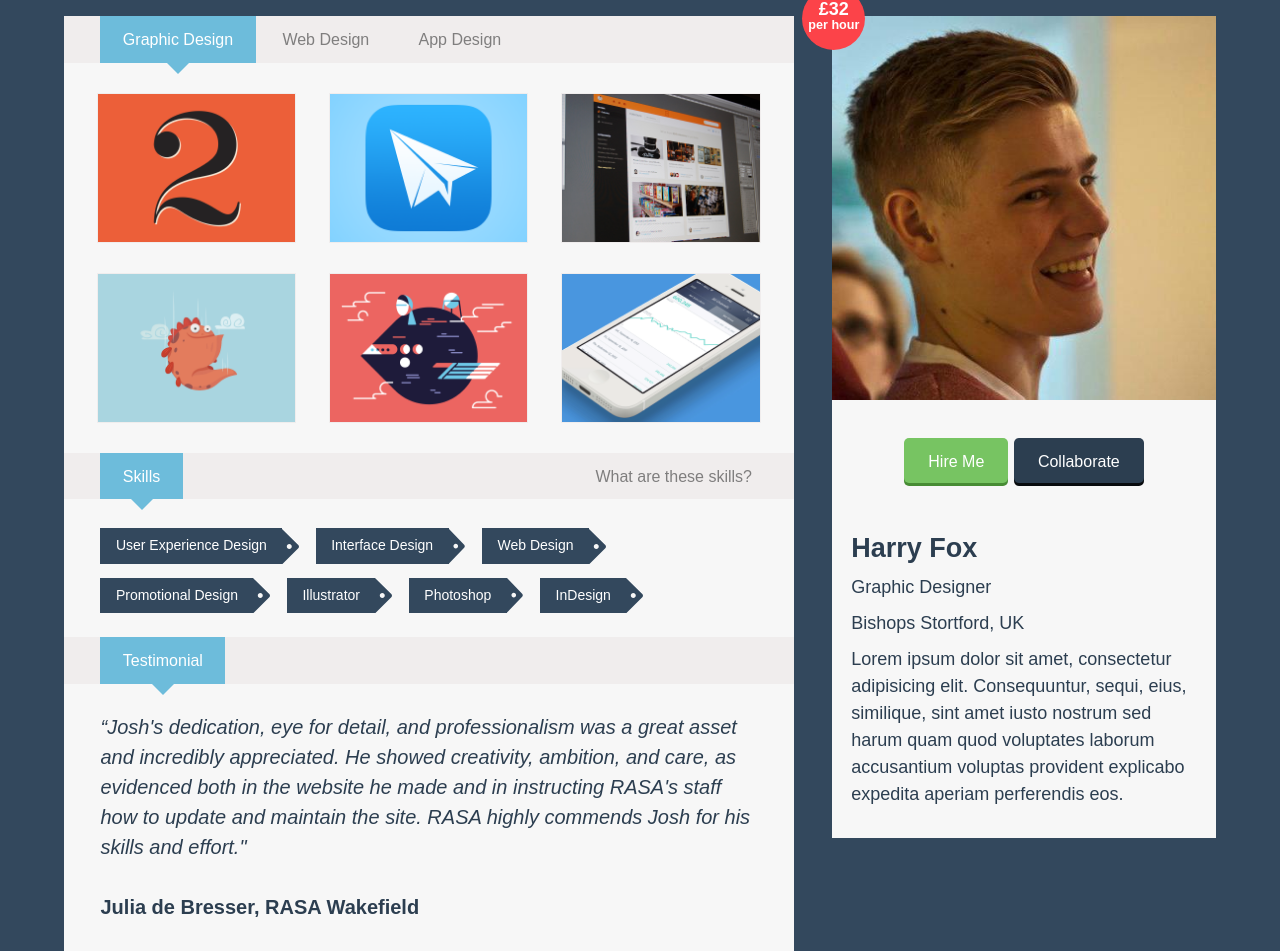
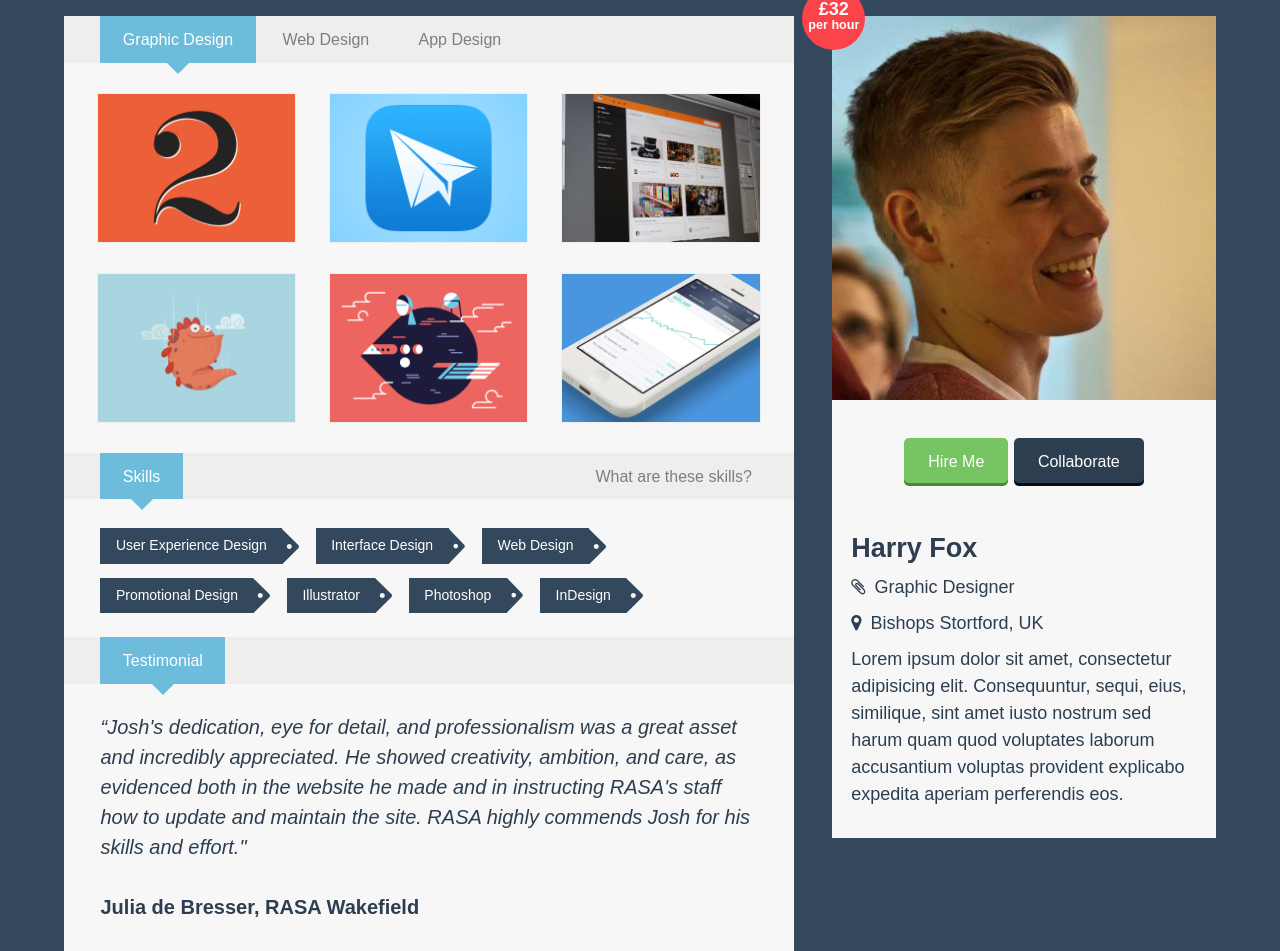
Before and after one commit to jshjohnson/Connectd, a PHP site: page /designer.html in a window 1280 px wide. Shown: the part 93-1044 px from the top of the page. Run offline with PHP 8.4, Linux system fonts and the light colour scheme; some libraries are stand-ins or nearby versions.

Commit message:
Added iconography

```diff
--- a/assets/css/print.css
+++ b/assets/css/print.css
@@ -949,60 +949,76 @@ a:hover {
   padding-right: .3em;
 }
 
-/* line 207, ../scss/core/_base.scss */
+/* line 208, ../scss/core/_base.scss */
 .icon--search:before {
   content: '\69';
 }
 
 /* 'i' */
-/* line 208, ../scss/core/_base.scss */
+/* line 209, ../scss/core/_base.scss */
+.icon--clock:before {
+  content: '\66';
+}
+
+/* 'f' */
+/* line 210, ../scss/core/_base.scss */
+.icon--attach:before {
+  content: '\6b';
+  margin-right: .5em;
+  top: 0;
+}
+
+/* 'k' */
+/* line 211, ../scss/core/_base.scss */
+.icon--location:before {
+  content: '\6a';
+  margin-right: .5em;
+  top: 0;
+}
+
+/* 'j' */
+/* line 212, ../scss/core/_base.scss */
+.icon--calendar:before {
+  content: '\61';
+}
+
+/* 'a' */
+/* line 213, ../scss/core/_base.scss */
 .icon--male:before {
   content: '\62';
 }
 
 /* 'b' */
-/* line 209, ../scss/core/_base.scss */
-.icon--calendar:before {
-  content: '\61';
-}
-
-/* 'a' */
-/* line 210, ../scss/core/_base.scss */
+/* line 214, ../scss/core/_base.scss */
+.icon--globe:before {
+  content: '\68';
+}
+
+/* 'h' */
+/* line 215, ../scss/core/_base.scss */
+.icon--briefcase:before {
+  content: '\67';
+}
+
+/* 'g' */
+/* line 216, ../scss/core/_base.scss */
+.icon--magic:before {
+  content: '\64';
+}
+
+/* 'd' */
+/* line 217, ../scss/core/_base.scss */
+.icon--sitemap:before {
+  content: '\63';
+}
+
+/* 'c' */
+/* line 218, ../scss/core/_base.scss */
 .icon--lightbulb:before {
   content: '\65';
 }
 
 /* 'e' */
-/* line 211, ../scss/core/_base.scss */
-.icon--globe:before {
-  content: '\68';
-}
-
-/* 'h' */
-/* line 212, ../scss/core/_base.scss */
-.icon--briefcase:before {
-  content: '\67';
-}
-
-/* 'g' */
-/* line 213, ../scss/core/_base.scss */
-.icon--magic:before {
-  content: '\64';
-}
-
-/* 'd' */
-/* line 214, ../scss/core/_base.scss */
-.icon--sitemap:before {
-  content: '\63';
-}
-
-/* 'c' */
-/* line 215, ../scss/core/_base.scss */
-.icon--clock:before {
-  content: '\66';
-}
-
-/* 'f' */
 /*----------------------------------------------------------------------------------------*\
  $.LAYOUT
 \*----------------------------------------------------------------------------------------*/
--- a/assets/css/screen.css
+++ b/assets/css/screen.css
@@ -949,60 +949,76 @@ a:hover {
   padding-right: .3em;
 }
 
-/* line 207, ../scss/core/_base.scss */
+/* line 208, ../scss/core/_base.scss */
 .icon--search:before {
   content: '\69';
 }
 
 /* 'i' */
-/* line 208, ../scss/core/_base.scss */
+/* line 209, ../scss/core/_base.scss */
+.icon--clock:before {
+  content: '\66';
+}
+
+/* 'f' */
+/* line 210, ../scss/core/_base.scss */
+.icon--attach:before {
+  content: '\6b';
+  margin-right: .5em;
+  top: 0;
+}
+
+/* 'k' */
+/* line 211, ../scss/core/_base.scss */
+.icon--location:before {
+  content: '\6a';
+  margin-right: .5em;
+  top: 0;
+}
+
+/* 'j' */
+/* line 212, ../scss/core/_base.scss */
+.icon--calendar:before {
+  content: '\61';
+}
+
+/* 'a' */
+/* line 213, ../scss/core/_base.scss */
 .icon--male:before {
   content: '\62';
 }
 
 /* 'b' */
-/* line 209, ../scss/core/_base.scss */
-.icon--calendar:before {
-  content: '\61';
-}
-
-/* 'a' */
-/* line 210, ../scss/core/_base.scss */
+/* line 214, ../scss/core/_base.scss */
+.icon--globe:before {
+  content: '\68';
+}
+
+/* 'h' */
+/* line 215, ../scss/core/_base.scss */
+.icon--briefcase:before {
+  content: '\67';
+}
+
+/* 'g' */
+/* line 216, ../scss/core/_base.scss */
+.icon--magic:before {
+  content: '\64';
+}
+
+/* 'd' */
+/* line 217, ../scss/core/_base.scss */
+.icon--sitemap:before {
+  content: '\63';
+}
+
+/* 'c' */
+/* line 218, ../scss/core/_base.scss */
 .icon--lightbulb:before {
   content: '\65';
 }
 
 /* 'e' */
-/* line 211, ../scss/core/_base.scss */
-.icon--globe:before {
-  content: '\68';
-}
-
-/* 'h' */
-/* line 212, ../scss/core/_base.scss */
-.icon--briefcase:before {
-  content: '\67';
-}
-
-/* 'g' */
-/* line 213, ../scss/core/_base.scss */
-.icon--magic:before {
-  content: '\64';
-}
-
-/* 'd' */
-/* line 214, ../scss/core/_base.scss */
-.icon--sitemap:before {
-  content: '\63';
-}
-
-/* 'c' */
-/* line 215, ../scss/core/_base.scss */
-.icon--clock:before {
-  content: '\66';
-}
-
-/* 'f' */
 /*----------------------------------------------------------------------------------------*\
  $.LAYOUT
 \*----------------------------------------------------------------------------------------*/
--- a/assets/scss/core/_base.scss
+++ b/assets/scss/core/_base.scss
@@ -204,12 +204,15 @@ a:hover {
 @charset "UTF-8";
 @include icon-font;
 
+
 .icon--search:before { content: '\69'; } /* 'i' */
+.icon--clock:before { content: '\66'; } /* 'f' */
+.icon--attach:before { content: '\6b'; margin-right: .5em; top: 0; } /* 'k' */
+.icon--location:before { content: '\6a'; margin-right: .5em; top: 0; } /* 'j' */
+.icon--calendar:before { content: '\61'; } /* 'a' */
 .icon--male:before { content: '\62'; } /* 'b' */
-.icon--calendar:before { content: '\61'; } /* 'a' */
-.icon--lightbulb:before { content: '\65'; } /* 'e' */
 .icon--globe:before { content: '\68'; } /* 'h' */
 .icon--briefcase:before { content: '\67'; } /* 'g' */
 .icon--magic:before { content: '\64'; } /* 'd' */
 .icon--sitemap:before { content: '\63'; } /* 'c' */
-.icon--clock:before { content: '\66'; } /* 'f' */
+.icon--lightbulb:before { content: '\65'; } /* 'e' */
--- a/designer.html
+++ b/designer.html
@@ -56,8 +56,8 @@
 				</div>
 				<div class="user-sidebar__info">
 					<h3 class="user-sidebar__title">Harry Fox</h3>
-					<h4 class="user-sidebar__job">Graphic Designer</h4>
-					<h4 class="user-sidebar__geo">Bishops Stortford, UK</h4>
+					<h4 class="user-sidebar__job icon--attach">Graphic Designer</h4>
+					<h4 class="user-sidebar__geo icon--location">Bishops Stortford, UK</h4>
 					<p>
 						Lorem ipsum dolor sit amet, consectetur adipisicing elit. Consequuntur, sequi, eius, similique, sint amet iusto nostrum sed harum quam quod voluptates laborum accusantium voluptas provident explicabo expedita aperiam perferendis eos.
 					</p>
--- a/developer.html
+++ b/developer.html
@@ -56,8 +56,8 @@
 				</div>
 				<div class="user-sidebar__info">
 					<h3 class="user-sidebar__title">Josh Johnson</h3>
-					<h4 class="user-sidebar__job">Front-end Developer</h4>
-					<h4 class="user-sidebar__geo">Chelmsford, UK</h4>
+					<h4 class="user-sidebar__job icon--attach">Front-end Developer</h4>
+					<h4 class="user-sidebar__geo icon--location">Chelmsford, UK</h4>
 					<p>I am a third-year undergraduate student at the University of Leeds, UK and an award winning web designer/developer. Web design and web development is not only my career path but also my hobby and has been for years now.</p>
 
 					<p>My passion is to make accessible, unique websites that set themselves apart from standard websites on the web. I am a self-confessed perfectionist and immerse myself in the latest trends surrounding web design which is reflected in my work.</p>
```
Also changed, not shown: assets/css/ie.css (+55 -39 lines), assets/fonts/converge.ttf, assets/fonts/converge.woff, 2 other files.
